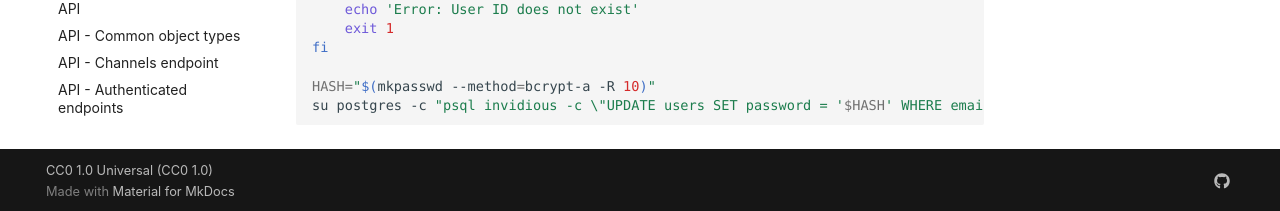
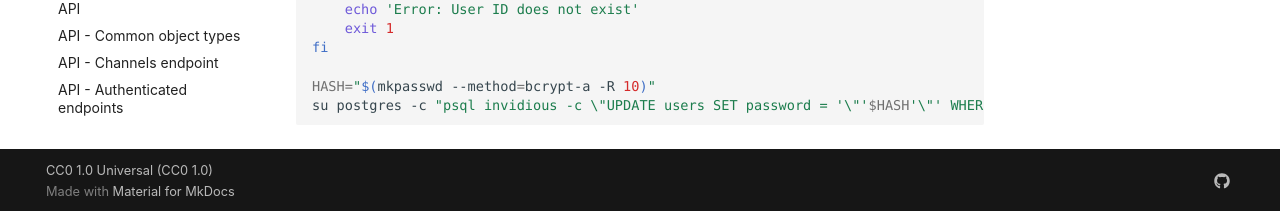
Before and after one commit to iv-org/documentation, an MkDocs documentation site: the page built from docs/reset-password.md, in a window 1280 px wide and 1111 px high. Shown: the part 897-1108 px from the top of the window. Built offline with MkDocs 1.6.1 and Material for MkDocs 9.7.7, drawn with Linux system fonts in a browser that asks for light colours; comment, search, counter and statistics services are not loaded.

Commit message:
T.: Improved string escapes in our scripts

````diff
--- a/docs/reset-password.md
+++ b/docs/reset-password.md
@@ -38,5 +38,5 @@
 fi
 
 HASH="$(mkpasswd --method=bcrypt-a -R 10)"
-su postgres -c "psql invidious -c \"UPDATE users SET password = '$HASH' WHERE email = '$ID';\""
+su postgres -c "psql invidious -c \"UPDATE users SET password = '\"'$HASH'\"' WHERE email = '\"'$ID'\"';\""
 ```
````
Also changed, not shown: docs/register-user.md (+1 -1 lines).
